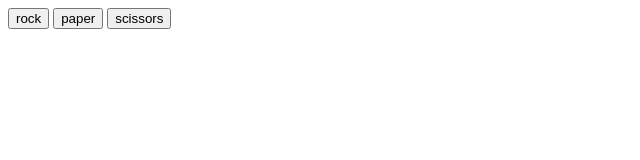
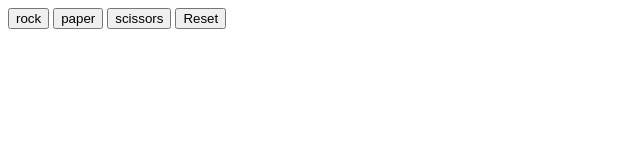
Before and after one commit to rogersLutamaguzi/rock-paper-scissors, a plain HTML site: page index.html in a window 1280 px wide. Shown: the whole page, without its empty margins (0-640 px from the left). Drawn offline with Linux system fonts and the light colour scheme.

Commit message:
Add reset button and assign a;; scores to zero

```diff
--- a/index.html
+++ b/index.html
@@ -9,6 +9,9 @@
 		<button onclick="playGame('rock')">rock</button>
 		<button onclick="playGame('paper')">paper</button>
 		<button onclick="playGame('scissors')">scissors</button>
+		<button onclick="((score.wins = 0), (score.losses = 0), (score.ties = 0))">
+			Reset
+		</button>
 
 		<script src="script.js"></script>
 	</body>
```
